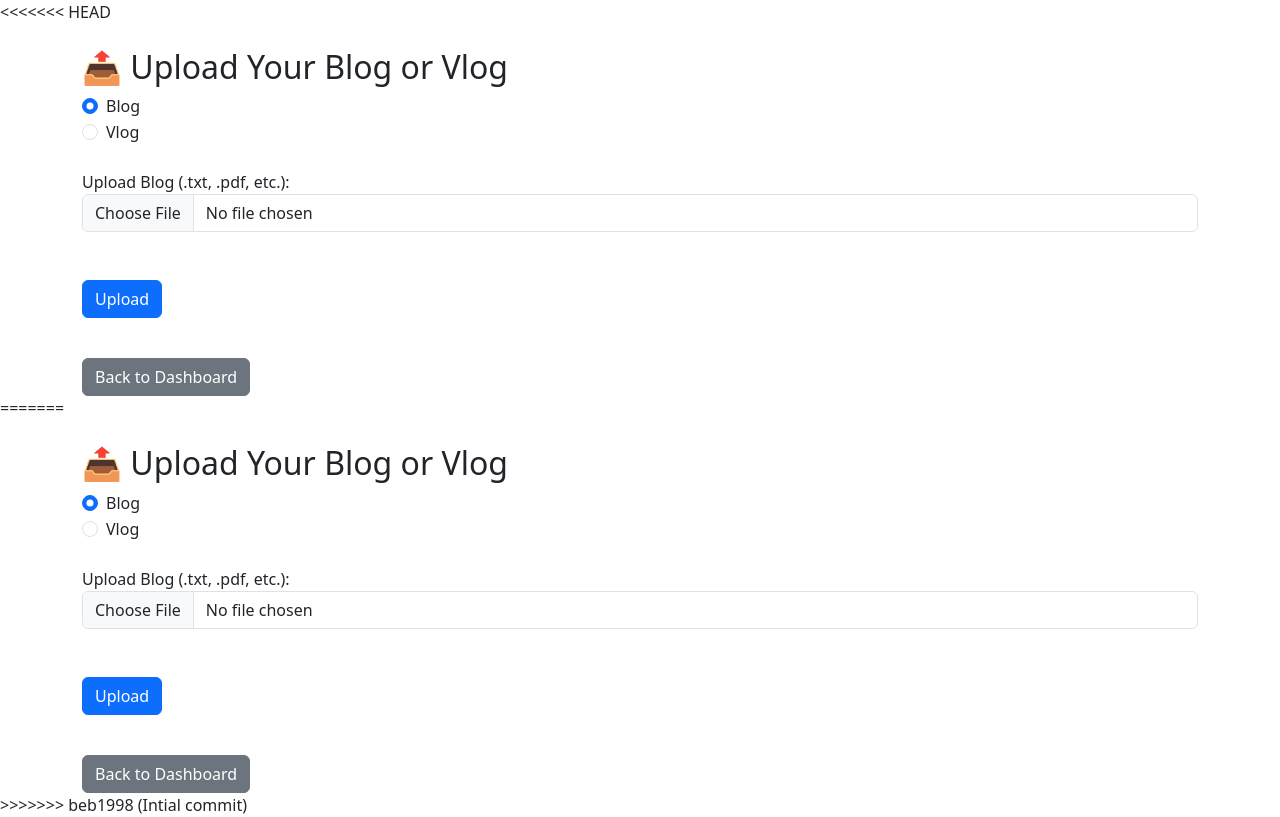
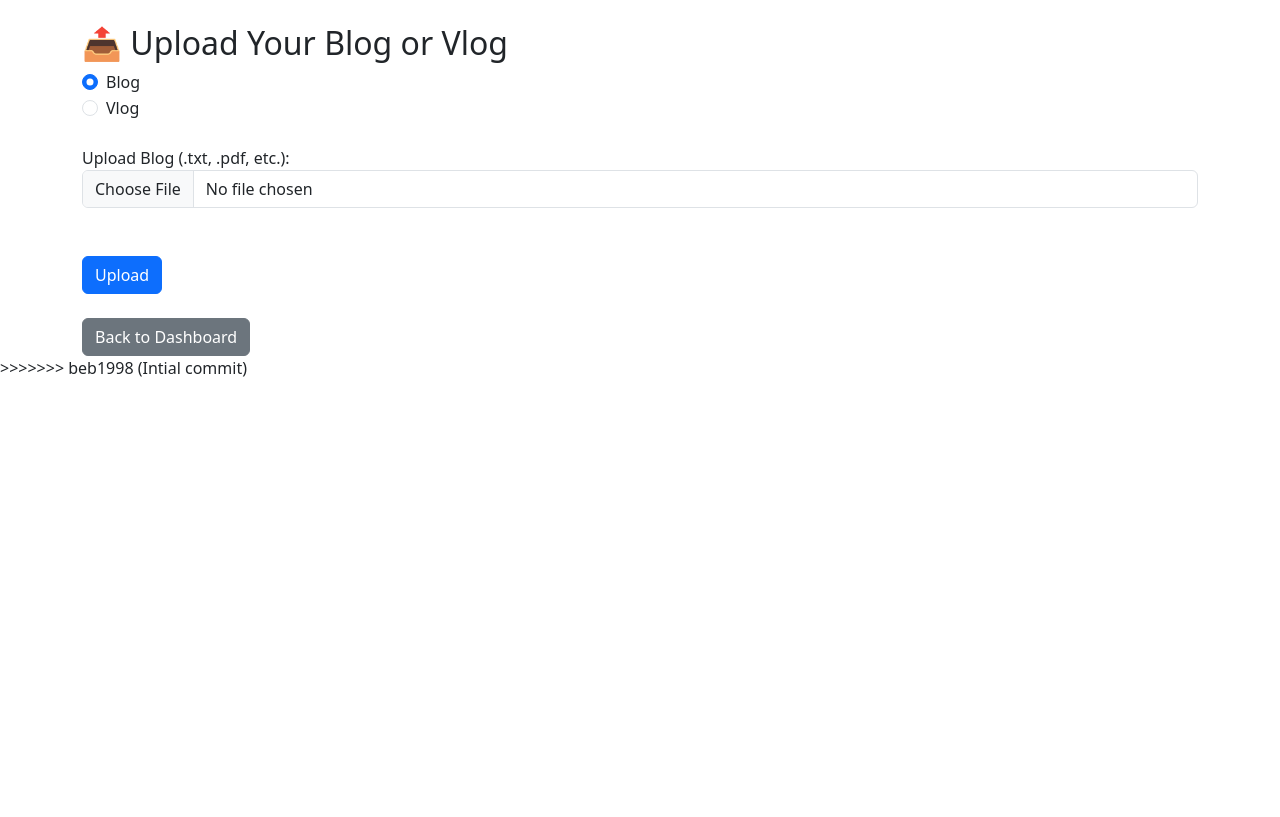
Before and after one commit to VictoriaNyam/AI_Itinerary_project, a Python web app: template app/templates/upload.html in a window 1280 px wide. After the commit the page ends 377 px from the top, so only its background shows below. Run offline with Jinja, Linux system fonts and the light colour scheme; the template is opened without the code that fills it, so the values that code supplies are empty; some libraries are stand-ins or nearby versions.

Commit message:
Update upload.html

```diff
--- a/app/templates/upload.html
+++ b/app/templates/upload.html
@@ -1,107 +1,4 @@
-<<<<<<< HEAD
-<!DOCTYPE html>
-<html lang="en">
-<head>
-    <meta charset="UTF-8">
-    <meta name="viewport" content="width=device-width, initial-scale=1.0">
-    <title>Upload File</title>
-    <!-- Bootstrap CSS for styling -->
-    <link href="https://cdn.jsdelivr.net/npm/bootstrap@5.3.0/dist/css/bootstrap.min.css" rel="stylesheet">
-</head>
-<body>
-    <div class="container mt-4">
-        <h2>📤 Upload Your Blog or Vlog</h2>
 
-        <!-- Form for file upload -->
-        <form method="POST" enctype="multipart/form-data">
-            {{ form.hidden_tag() }}
-
-            <!-- Radio buttons to select whether it's a Blog or Vlog -->
-            <div class="form-check">
-                <label class="form-check-label">
-                    <input class="form-check-input" type="radio" name="upload_type" value="blog" checked> Blog
-                </label>
-            </div>
-            <div class="form-check">
-                <label class="form-check-label">
-                    <input class="form-check-input" type="radio" name="upload_type" value="vlog"> Vlog
-                </label>
-            </div>
-            <br>
-
-            <!-- Blog file upload section -->
-            <div id="blog-upload" style="display:block;">
-                <div class="form-group">
-                    <label>Upload Blog (.txt, .pdf, etc.):</label><br>
-                    <input class="form-control" type="file" name="blog_file"><br><br>
-                </div>
-            </div>
-
-            <!-- Vlog upload section -->
-            <div id="vlog-upload" style="display:none;">
-                <div class="form-group">
-                    <label>Vlog Title:</label><br>
-                    <input class="form-control" type="text" name="vlog_title" placeholder="Enter a short title for your vlog"><br><br>
-                </div>
-
-                <div class="form-group">
-                    <label>OR Paste Vlog URL (YouTube or similar):</label><br>
-                    <input class="form-control" type="text" name="vlog_url" placeholder="https://..."><br><br>
-                </div>
-
-                <div class="form-group">
-                    <label>Upload Vlog Video:</label><br>
-                    <input class="form-control" type="file" name="vlog_file"><br><br>
-                </div>
-            </div>
-
-            <div class="form-group">
-                <input class="btn btn-primary" type="submit" value="Upload">
-            </div>
-        </form>
-
-        <br>
-        <!-- Link to navigate back to the dashboard -->
-        <a href="{{ url_for('main.dashboard') }}" class="btn btn-secondary">Back to Dashboard</a>
-    </div>
-
-    <script>
-        // Toggle the visibility of blog and vlog upload sections based on radio button selection
-        const blogRadio = document.querySelector('input[value="blog"]');
-        const vlogRadio = document.querySelector('input[value="vlog"]');
-        const blogUpload = document.getElementById('blog-upload');
-        const vlogUpload = document.getElementById('vlog-upload');
-
-        blogRadio.addEventListener('change', function() {
-            if (this.checked) {
-                blogUpload.style.display = 'block';
-                vlogUpload.style.display = 'none';
-            }
-        });
-
-        vlogRadio.addEventListener('change', function() {
-            if (this.checked) {
-                blogUpload.style.display = 'none';
-                vlogUpload.style.display = 'block';
-            }
-        });
-
-        // Initialize the form with the correct display state
-        if (blogRadio.checked) {
-            blogUpload.style.display = 'block';
-            vlogUpload.style.display = 'none';
-        } else {
-            blogUpload.style.display = 'none';
-            vlogUpload.style.display = 'block';
-        }
-    </script>
-
-    <!-- Bootstrap JS and Popper.js -->
-    <script src="https://cdn.jsdelivr.net/npm/@popperjs/core@2.11.6/dist/umd/popper.min.js"></script>
-    <script src="https://cdn.jsdelivr.net/npm/bootstrap@5.3.0/dist/js/bootstrap.min.js"></script>
-</body>
-</html>
-=======
 <!DOCTYPE html>
 <html lang="en">
 <head>
```
